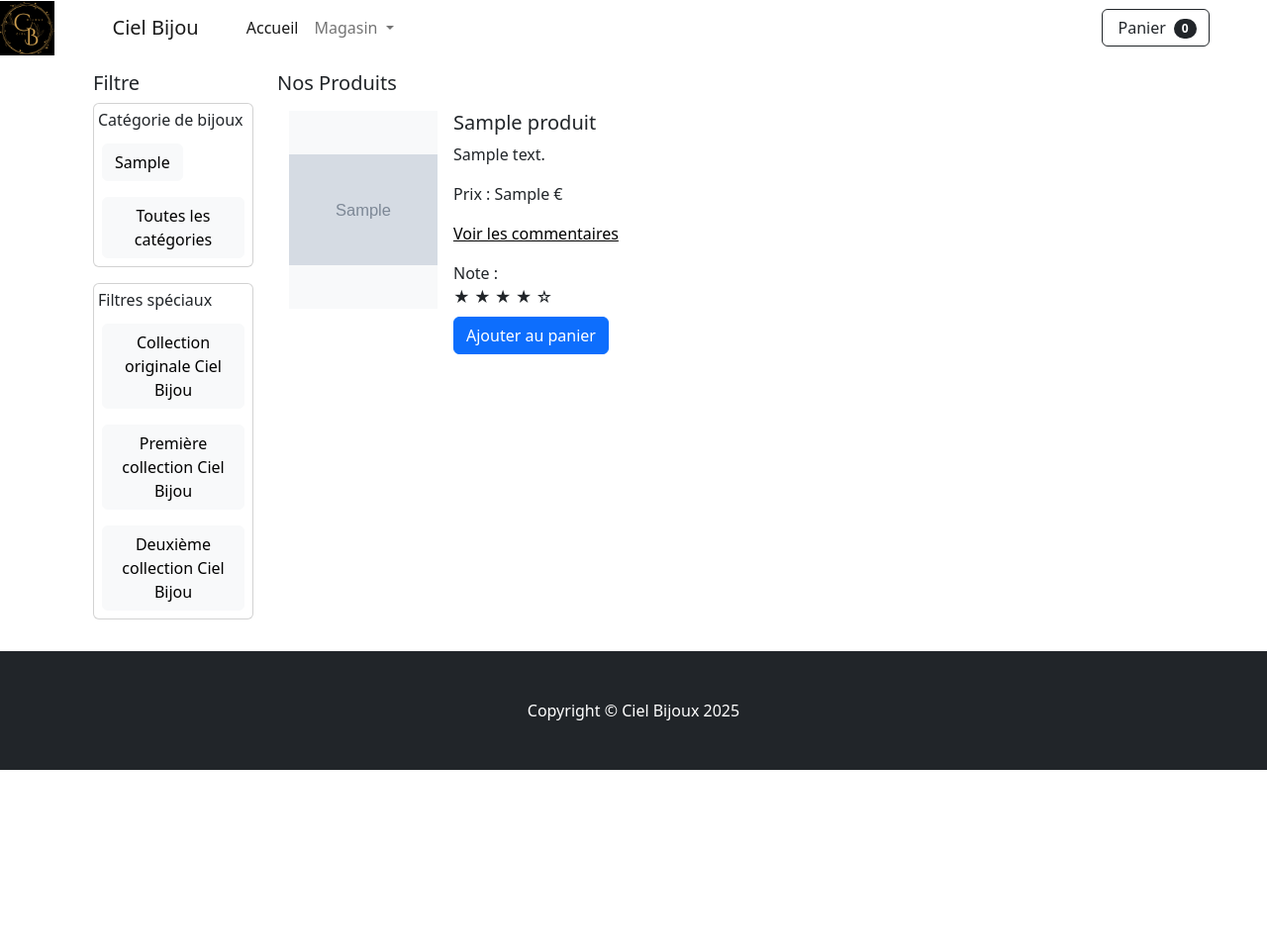
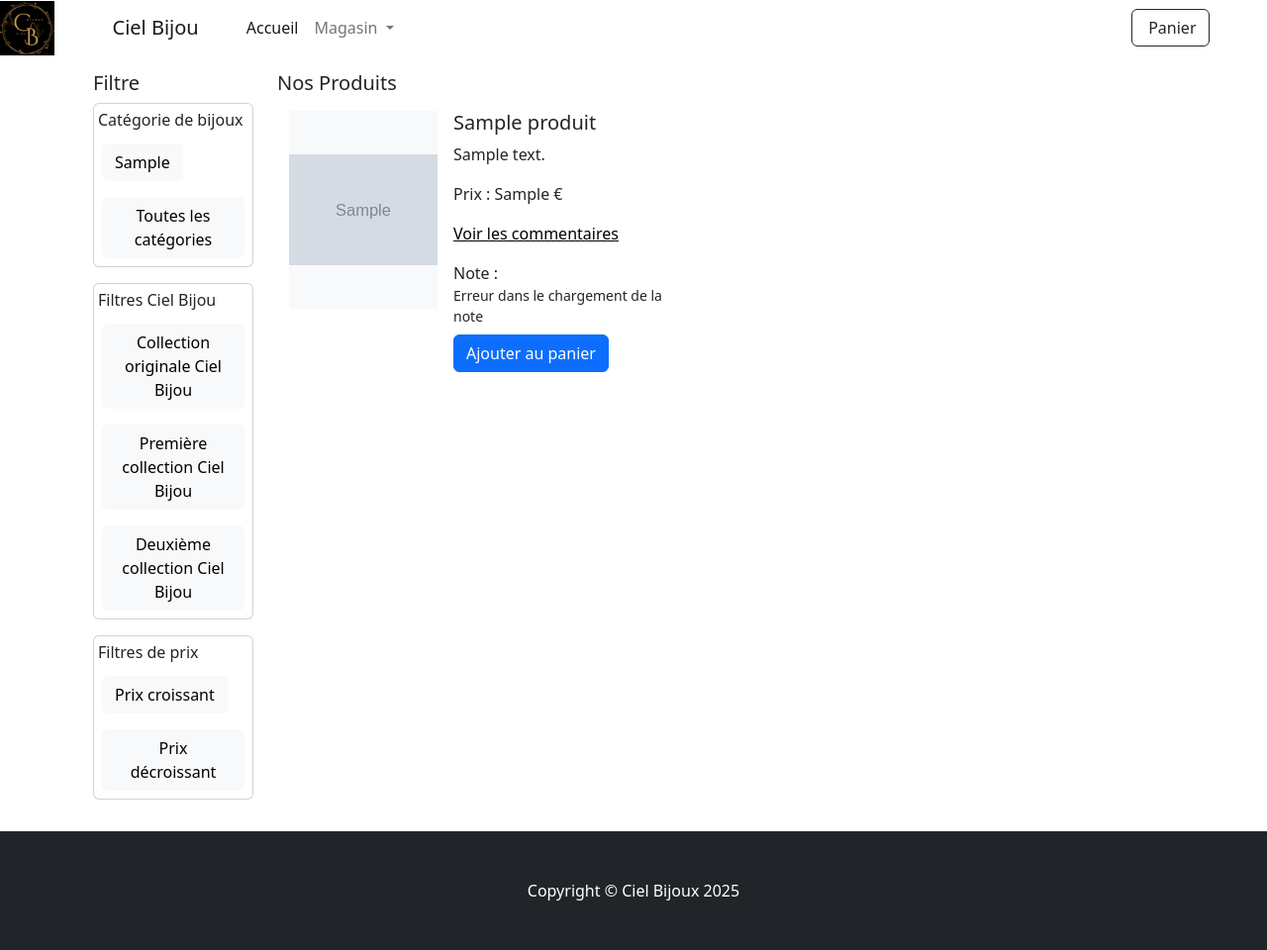
Before and after one commit to cielbijou/cielBijou, a Symfony app: template templates/catalogue/index.html.twig in a window 1280 px wide. Shown: the whole page at 99% size. Before the commit the page ends 778 px from the top, so only its background shows below. Run offline with Twig, Linux system fonts and the light colour scheme; the template is opened without the code that fills it: most values are stand-ins (such as "Sample title", 1, 10 or a date in 2020); grey boxes marked "Sample" are stand-in pictures; some libraries are stand-ins or nearby versions.

Commit message:
"Ajout du panier et finalisation catalogue"

```diff
--- a/templates/accueil/index.html.twig
+++ b/templates/accueil/index.html.twig
@@ -20,7 +20,7 @@
                 {% else %}
                 <div class="carousel-item">
                 {% endif %}
-                    <img width="400" class="rounded" heigth="400" src="{{asset('images/produit/'~col.imageProd)}}" class="d-block img-fluid">
+                    <img width="400" class="rounded" heigth="400" src="{{asset('images/produit/'~col.imageProd)}}" class="img-fluid">
                     <div class="carousel-caption d-none d-md-block">
                         <h5 style='color:white;'>{{col.nomProd}}</h5>
                         <p style='color:white;'>{{col.description}}</p>
--- a/templates/catalogue/index.html.twig
+++ b/templates/catalogue/index.html.twig
@@ -2,55 +2,116 @@
 {% block title %}Magasin{% endblock %}
 
 {% block body %}
+{% for message in app.flashes('panier') %}
+<div class="alert alert-success alert-dismissible fade show" role="alert">
+<strong>{{message}}</strong>
+<button type="button" class="btn-close" data-bs-dismiss="alert" aria-label="Close"></button>
+</div>
+{% endfor %}
 <div class="container-fluid pt-3 pb-3">
     <div class="row">
-        <div class="col-md-2 filtre">
-            <!-- Partie de gauche Filtre -->
+<!-- Partie de gauche Filtre avec position sticky -->
+<div class="col-md-2 filtre position-sticky" style="top: 20px;">
 <h5>Filtre</h5>
 <div class="row">
     <div class="col-12">
         <div class="card mb-3">
             <p class="card-title m-1">Catégorie de bijoux</p>
             {% for laCategorie in categories %}
-                        <a href="{{ path('catalogue_cat',{'id' : laCategorie.id} )}}"><button type="button" class="btn btn-light card-button m-2">{{laCategorie.libelleCat}}</button></a> <!-- Ajout de mb-2 pour espacer verticalement -->
+            <a href="{{ path('catalogue_cat',{'id' : laCategorie.id} )}}">
+                <button type="button" class="btn btn-light card-button m-2">{{laCategorie.libelleCat}}</button>
+            </a>
             {% endfor %}
-                    <a href="{{ path('catalogue')}}"><button type="button" class="btn btn-light card-button m-2">Toutes les catégories</button></a>
+            <a href="{{ path('catalogue')}}">
+                <button type="button" class="btn btn-light card-button m-2">Toutes les catégories</button>
+            </a>
         </div>
     </div>
+
     <div class="col-12">
         <div class="card mb-3">
-                        <p class="card-title m-1">Filtres spéciaux</p>
-                        <a href="{{path('catalogue_CielBijou')}}"><button type="button" class="btn btn-light card-button m-2">Collection originale Ciel Bijou</button></a>
-                        <a href="{{path('catalogue_Collection1')}}"><button type="button" class="btn btn-light card-button m-2">Première collection Ciel Bijou</button></a>
-                        <a href="{{path('catalogue_Collection2')}}"><button type="button" class="btn btn-light card-button m-2">Deuxième collection Ciel Bijou</button></a>
+            <p class="card-title m-1">Filtres Ciel Bijou</p>
+            <a href="{{path('catalogue_CielBijou')}}">
+                <button type="button" class="btn btn-light card-button m-2">Collection originale Ciel Bijou</button>
+            </a>
+            <a href="{{path('catalogue_Collection1')}}">
+                <button type="button" class="btn btn-light card-button m-2">Première collection Ciel Bijou</button>
+            </a>
+            <a href="{{path('catalogue_Collection2')}}">
+                <button type="button" class="btn btn-light card-button m-2">Deuxième collection Ciel Bijou</button>
+            </a>
         </div>
     </div>
-                <!-- Ajoutez d'autres cartes ou sections ici si besoin -->
+
+    <div class="col-12">
+        <div class="card mb-3">
+            <p class="card-title m-1">Filtres de prix</p>
+            <a href="{{path('catalogue_croissant')}}">
+                <button type="button" class="btn btn-light card-button m-2">Prix croissant</button>
+            </a>
+            <a href="{{path('catalogue_decroissant')}}">
+                <button type="button" class="btn btn-light card-button m-2">Prix décroissant</button>
+            </a>
         </div>
     </div>
+</div>
+</div>
+
+        <!-- Partie droite avec les produits -->
         <div class="col-md-10">
-            <!-- Reste de la page -->
             <h5>Nos Produits</h5>
             <div class="container mt-3">
                 <div class="row">
                     {% for produit in produits %}
                         <div class="col-md-6 mb-4">
                             <div class="d-flex">
+                                <!-- Image du produit -->
                                 <div class="bg-light d-flex align-items-center justify-content-center" style="height: 200px; width: 150px; flex-shrink: 0;">
                                     <img src="{{asset('images/produit/'~produit.imageProd)}}" class="img-fluid" alt="Photo article">
                                 </div>
+
+                                <!-- Détails du produit -->
                                 <div class="col-md-6 ms-3"> <!-- Added margin-start for spacing -->
-                                <h5>{{produit.nomProd}}</h5>
-                                <p>{{produit.description}}</p>
-                                <p>Prix : {{produit.prixProd}} €</p>
+                                    <h5>{{ produit.nomProd }}</h5>
+                                    <p>{{ produit.description }}</p>
+                                    <p>Prix : {{ produit.prixProd }} €</p>
                                     <a href="#" style="color: black;">Voir les commentaires</a>
-                                <div class="mt-3">Note :<div class="rating-static" data-rating="4.2">
-                                                            <span class="star">&#9733;</span>
-                                                            <span class="star">&#9733;</span>
-                                                            <span class="star">&#9733;</span>
-                                                            <span class="star">&#9733;</span>
-                                                            <span class="star">&#9734;</span></div></div>
-                                <a href="#" class="btn btn-primary mt-2">Ajouter au panier</a>
+
+                                    <!-- Note du produit -->
+                                    <div class="mt-3">Note :
+                                        {% set note_produit = 10 %} {# Par défaut, aucune note, on affiche 10 #}
+
+                                        {# Chercher la note correspondante au produit #}
+                                        {% for note in notes %}
+                                            {% if note.produitId == produit.id %}
+                                                {% set note_produit = note.note %}
+                                            {% endif %}
+                                        {% endfor %}
+
+                                        {# Afficher les étoiles selon la note #}
+                                        <div class="rating-static" data-rating="{{ note_produit }}">
+                                            {% if note_produit == 0 %}
+                                                <span class="star">&#9734;</span><span class="star">&#9734;</span><span class="star">&#9734;</span><span class="star">&#9734;</span><span class="star">&#9734;</span>
+                                            {% elseif note_produit == 1 %}
+                                                <span class="star">&#9733;</span><span class="star">&#9734;</span><span class="star">&#9734;</span><span class="star">&#9734;</span><span class="star">&#9734;</span>
+                                            {% elseif note_produit == 2 %}
+                                                <span class="star">&#9733;</span><span class="star">&#9733;</span><span class="star">&#9734;</span><span class="star">&#9734;</span><span class="star">&#9734;</span>
+                                            {% elseif note_produit == 3 %}
+                                                <span class="star">&#9733;</span><span class="star">&#9733;</span><span class="star">&#9733;</span><span class="star">&#9734;</span><span class="star">&#9734;</span>
+                                            {% elseif note_produit == 4 %}
+                                                <span class="star">&#9733;</span><span class="star">&#9733;</span><span class="star">&#9733;</span><span class="star">&#9733;</span><span class="star">&#9734;</span>
+                                            {% elseif note_produit == 5 %}
+                                                <span class="star">&#9733;</span><span class="star">&#9733;</span><span class="star">&#9733;</span><span class="star">&#9733;</span><span class="star">&#9733;</span>
+                                            {% elseif note_produit == 10 %}
+                                                <div class="small">Aucune note pour ce produit</div>
+                                            {% else %}
+                                                <div class="small">Erreur dans le chargement de la note</div>
+                                            {% endif %}
+                                        </div>
+                                    </div>
+
+                                    <!-- Bouton ajouter au panier -->
+                                    <a href="{{path('panier_add',{'id'  : produit.id})}}" class="btn btn-primary mt-2">Ajouter au panier</a>
                                 </div>
                             </div>
                         </div>
--- a/templates/menu.html.twig
+++ b/templates/menu.html.twig
@@ -21,13 +21,13 @@
                         </ul>
                     </li>
                 </ul>
-                <form class="d-flex">
-                    <button class="btn btn-outline-dark" type="submit">
-                        <i class="bi-cart-fill me-1"></i>
-                        Panier
-                        <span class="badge bg-dark text-white ms-1 rounded-pill">0</span>
-                    </button>
-                </form>
+                <a class="d-flex text-decoration-none" href="{{ path('panier') }}">
+                <button class="btn btn-outline-dark" type="submit">
+                    <i class="bi-cart-fill me-1"></i>
+                    Panier
+                    <span class="badge bg-dark text-white ms-1 rounded-pill">{{ app.session.get('nbproduitpanier') }}</span>
+                </button>
+            </a>
             </div>
         </div>
     </nav>
```
Also changed, not shown: src/Controller/CatalogueController.php (+49 -14 lines), src/Controller/PanierController.php (added, +108 -0 lines), templates/panier/index.html.twig (added, +71 -0 lines), 1 other file. Lines whose indentation alone changed are shown as unchanged.
